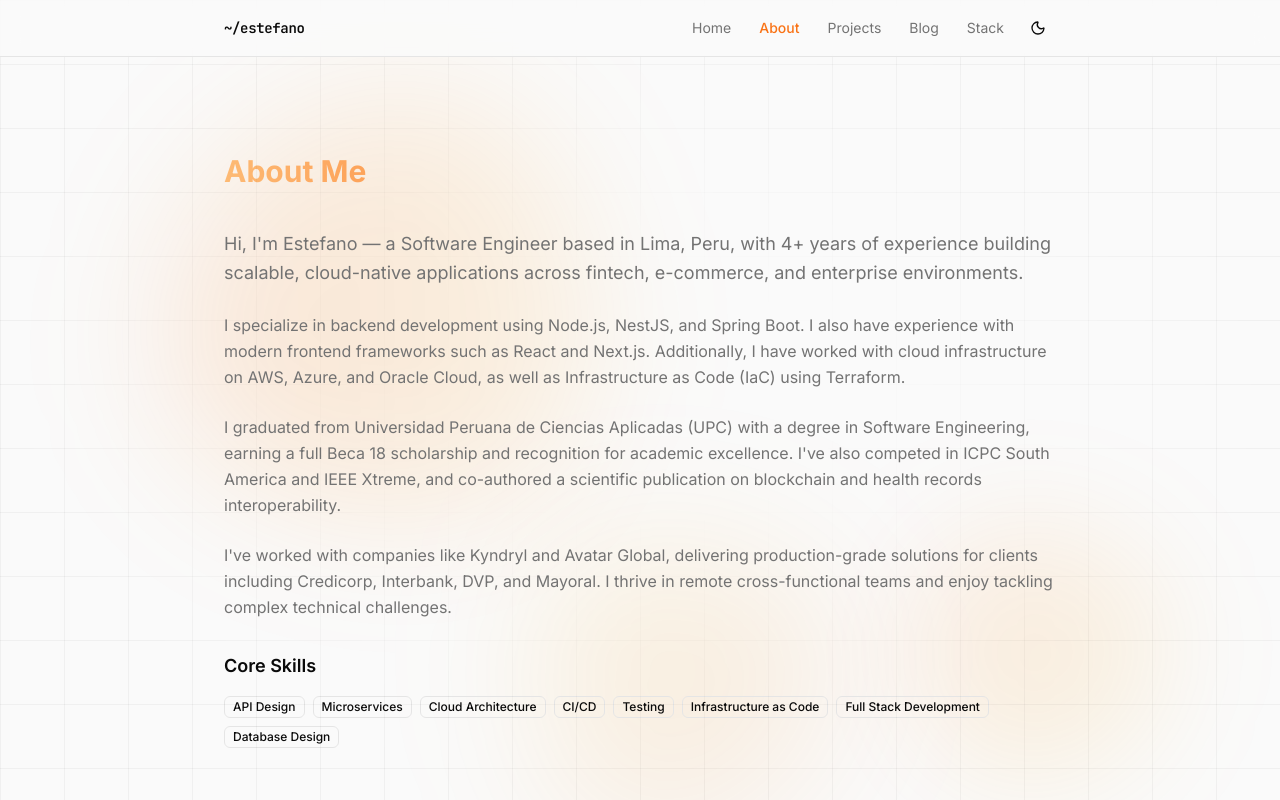
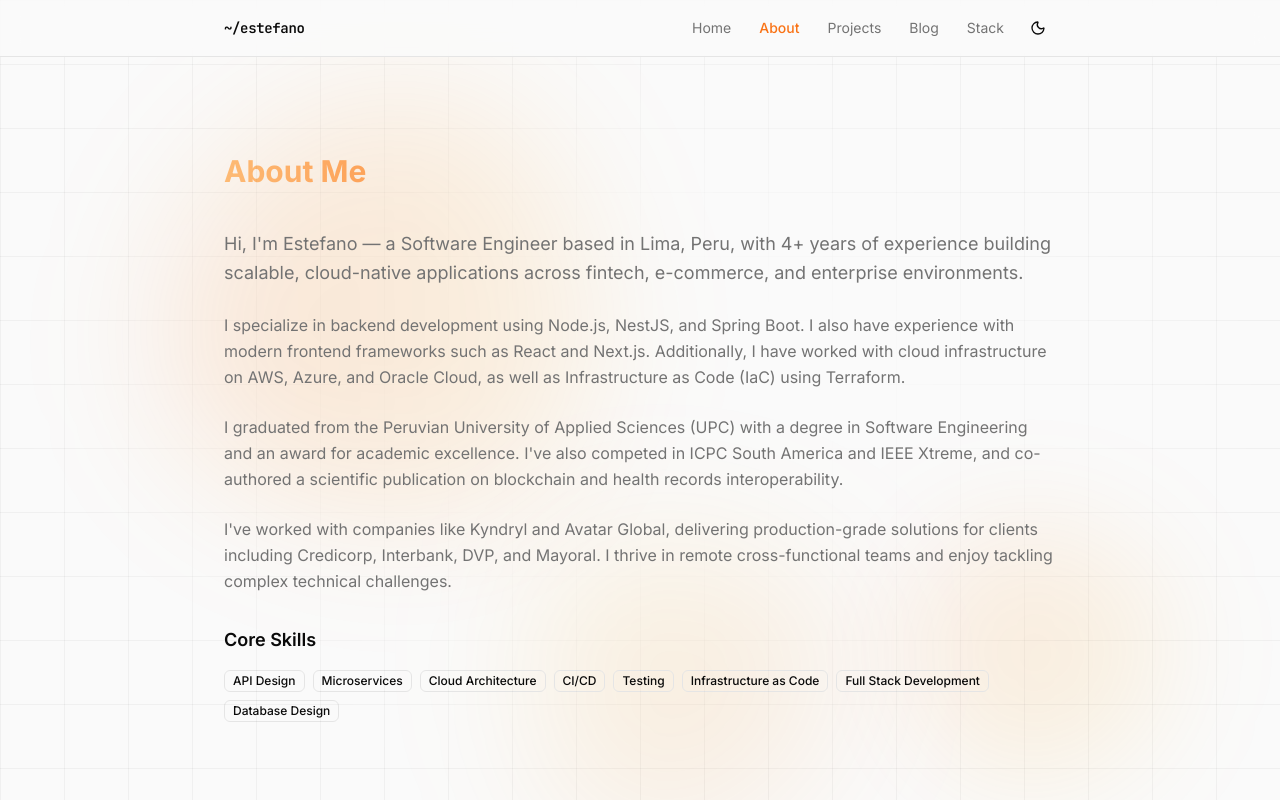
Before and after one commit to SebastianBran/portfolio, a React (Vite) app: page /about in a window 1280 px wide. Shown: the top 800 px of the page. Built offline with nearby package versions, Linux system fonts and the light colour scheme.

Commit message:
fix(about): improve wording for clarity in AboutSection and AboutPage

```diff
--- a/src/components/about/about-section.tsx
+++ b/src/components/about/about-section.tsx
@@ -33,7 +33,7 @@ export function AboutSection() {
             delivering production-grade solutions for international clients.
           </p>
           <p className="text-[var(--muted-foreground)] leading-relaxed">
-            I hold a degree in Software Engineering from UPC (Lima, Peru) and was
+            I hold a degree in Software Engineering from UPC (Lima, Peru), and I was
             recognized for academic excellence throughout my studies. I've also
             participated in ICPC and IEEE Xtreme competitive programming contests.
           </p>
--- a/src/routes/about.tsx
+++ b/src/routes/about.tsx
@@ -39,9 +39,8 @@ function AboutPage() {
             as well as Infrastructure as Code (IaC) using Terraform.
           </p>
           <p className="leading-relaxed text-[var(--muted-foreground)]">
-            I graduated from Universidad Peruana de Ciencias Aplicadas (UPC)
-            with a degree in Software Engineering, earning a full Beca 18
-            scholarship and recognition for academic excellence. I've also
+            I graduated from the Peruvian University of Applied Sciences (UPC) with a degree
+            in Software Engineering and an award for academic excellence. I've also
             competed in ICPC South America and IEEE Xtreme, and co-authored a
             scientific publication on blockchain and health records
             interoperability.
```
